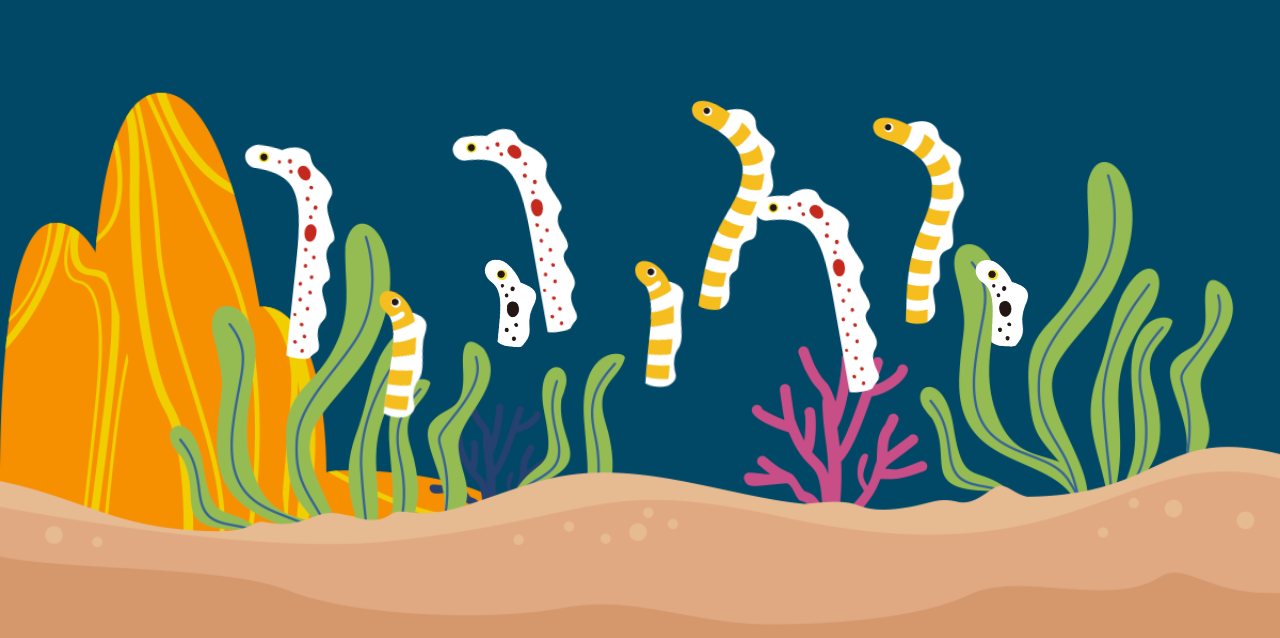
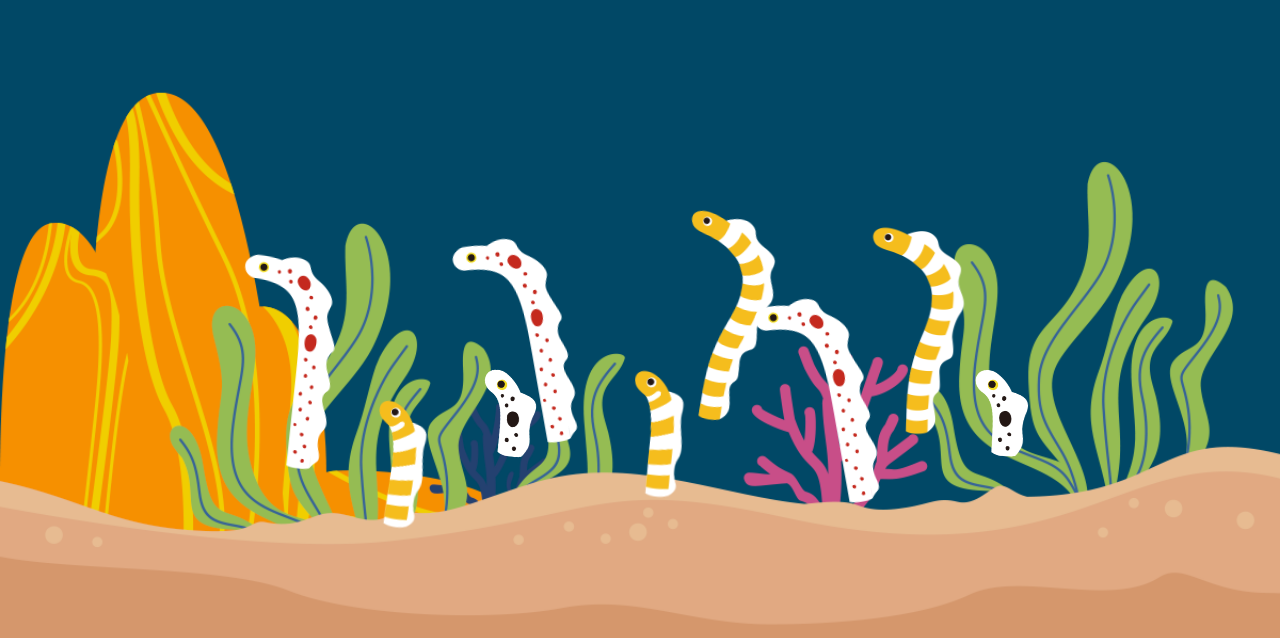
Before and after one commit to Abincat/YPARK_RWD, a plain HTML site: page AboutUs.html in a window 1280 px wide. Shown: the part 3260-3898 px from the top of the page. Drawn offline with Linux system fonts and the light colour scheme; a web font is replaced by a local one.

Commit message:
Update AboutUs.css

```diff
--- a/css/AboutUs.css
+++ b/css/AboutUs.css
@@ -249,7 +249,7 @@
 }
 
 .gardenEel {
-    margin: 270px auto;
+    margin: 380px auto;
 }
 
 /*-------長鰻魚--------*/
```
